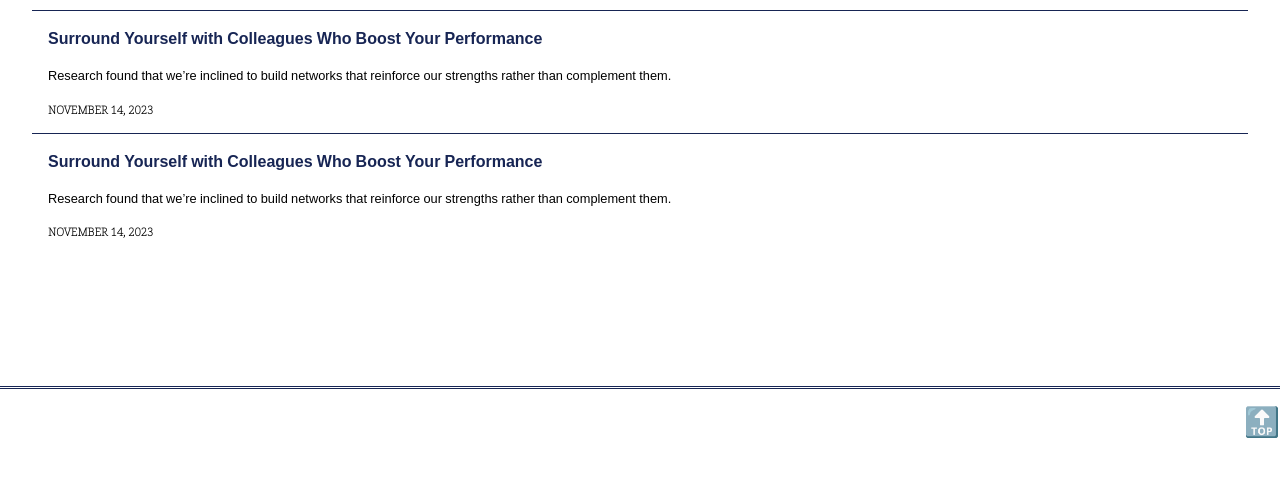
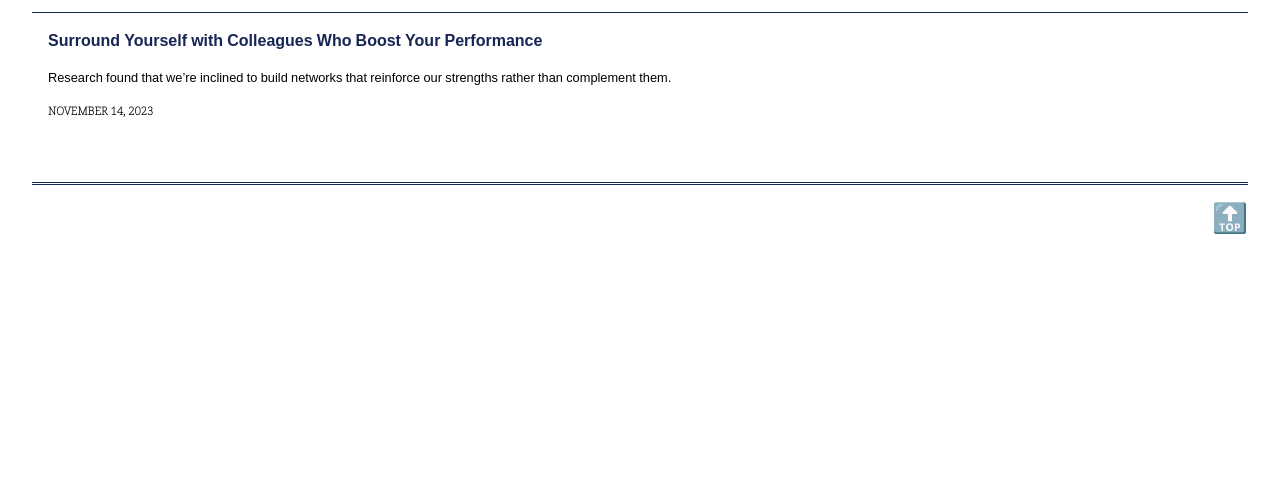
Before and after one commit to a1start/acblog, a plain HTML site: page index.html in a window 1280 px wide. Shown: the part 105-582 px from the top of the page. Drawn offline with Linux system fonts and the light colour scheme.

Commit message:
corrected a bug on home screen

```diff
--- a/index.html
+++ b/index.html
@@ -55,26 +55,16 @@
           </p>
           <p class="article-date">NOVEMBER 14, 2023</p>
         </div>
-        <div class="article">
-          <h1 class="article-heading">
-            <a href="./articles/a1.html"
-              >Surround Yourself with Colleagues Who Boost Your Performance</a
-            >
-          </h1>
-          <p class="article-description">
-            Research found that we’re inclined to build networks that reinforce
-            our strengths rather than complement them.
-          </p>
-          <p class="article-date">NOVEMBER 14, 2023</p>
+
         </div>
-        </div>
-      </div>
+
       <!-- END OF MAIN CONTENT -->
       <!-- FOOTER -->
       <!--  -->
       <div class="footer"><a href="#">🔝</a></div>
       <!-- END OF FOOTER -->
     </div>
+  </div>
     <!-- END OF OVERALL -->
   </body>
 </html>
```
Also changed, not shown: imgs/favicon.ico (deleted), imgs/logo.png (deleted).
